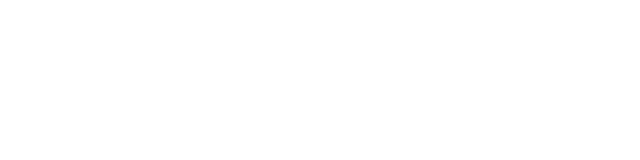
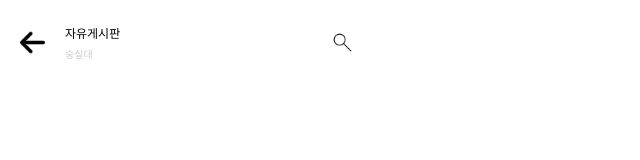
Before and after one commit to kimjunha1231/everytime, a React (Create React App) app: page /Board/FreeBoard in a window 1280 px wide. Before the commit this address had no page. Shown: the top 160 px of the page, without its empty margins (0-640 px from the left). Built offline with nearby package versions, Linux system fonts and the light colour scheme.

Commit message:
freeboard

```diff
--- a/src/Router.js
+++ b/src/Router.js
@@ -4,6 +4,7 @@
 import { NickName } from "./components/profile/NickName";
 import MainPage from "./components/mainpage/MainIndex";
 import BoardList from "./components/boardlist/BoardListindex";
+import FreeBoard from "./components/board/freeBoard/FreeBoardindex";
 const Router = () => {
   return (
     <BrowserRouter>
@@ -12,6 +13,7 @@
         <Route path="/profile/NickNameChange" element={<NickName />} exact />
         <Route path="/" element={<MainPage />} />
         <Route path="/BoardList" element={<BoardList />}/>
+        <Route path="/Board/FreeBoard" element={<FreeBoard/>}/>
       </Routes>
     </BrowserRouter>
   );
--- /dev/null
+++ b/src/components/board/freeBoard/FreeBoardNav.js
@@ -0,0 +1,47 @@
+import React from "react";
+import styled from "styled-components";
+import { navIcons } from "../../../path/Resources";
+
+const NavBox = styled.div`
+    position: fixed;
+    top:0;
+    left: 0;
+    right: 0;
+    padding: 20px 0 0 20px;
+    display: flex;
+    align-items: center;
+`;
+const LeftIcon = styled.img`
+    height: 25px;
+    margin-right: 20px;
+`;
+const SearchIcon = styled.img`
+    height: 45px;
+`;
+const NavTitle = styled.div`
+    font-size: 12px;
+    font-weight: 500;
+    margin-bottom: 4px;
+`;
+const NavTextBox = styled.div`
+   margin-right: 200px;
+`;
+const NavSchool = styled.div`
+    font-size: 10px;
+    color:#cbcbcb;
+`;
+
+const FreeBoardNav = () => {
+    return (
+        <NavBox>
+            <LeftIcon src={navIcons.leftarrow} alt="나가기"/>
+            <NavTextBox>
+                <NavTitle>자유게시판</NavTitle>
+                <NavSchool>숭실대</NavSchool>
+            </NavTextBox>
+            <SearchIcon src={navIcons.search} alt="검색"/>
+        </NavBox>
+    );
+};
+
+export default FreeBoardNav;
--- /dev/null
+++ b/src/components/board/freeBoard/FreeBoardindex.js
@@ -0,0 +1,12 @@
+import React from "react";
+import FreeBoardNav from "./FreeBoardNav";
+
+export default function FreeBoard() {
+    return (
+        <>
+           <FreeBoardNav/>
+        </>
+
+    );
+
+}
--- a/src/components/boardlist/List.js
+++ b/src/components/boardlist/List.js
@@ -1,6 +1,7 @@
 import React from "react";
 import styled from "styled-components";
 import { BoardListIcons, BoardIcon } from "../../path/Resources";
+import { useNavigate } from "react-router-dom";
 
 const BoardListBox = styled.div`
     border: 1.2px solid #e3e3e3;
@@ -28,6 +29,7 @@
 
 
 const List = () => {
+    let navigate = useNavigate();
     return (
         <>
             <BoardListBox>
@@ -54,9 +56,9 @@
                 </BoardBox>
             </BoardListBox>
             <BoardListBox style={{ margin: "30px 0 60px 0" }}>
-                <BoardBox >
+                <BoardBox onClick={()=>navigate("/board/freeBoard")}>
                     <BoardListIcon src={BoardListIcons.pin}></BoardListIcon>
-                    <BoardTitle>자유게시판 게시판</BoardTitle>
+                    <BoardTitle>자유게시판</BoardTitle>
                     <NewIcon src= {BoardIcon.newIcon}></NewIcon>
                 </BoardBox>
                 <BoardBox >
```
Also changed, not shown: src/components/board/freeBoard/FreeBoardList.js (added, +12 -0 lines), src/img/left-arrow.png (added).
